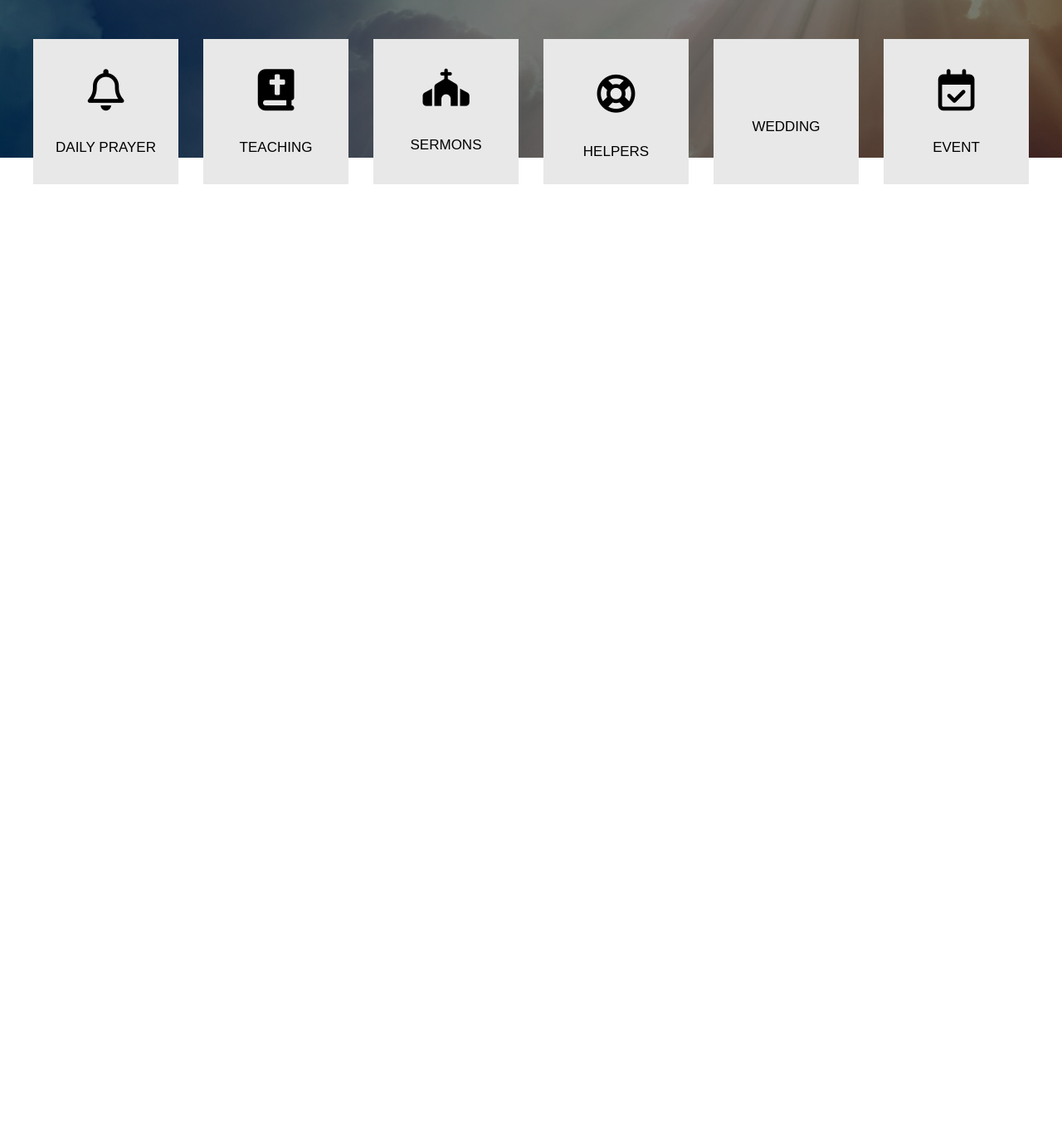
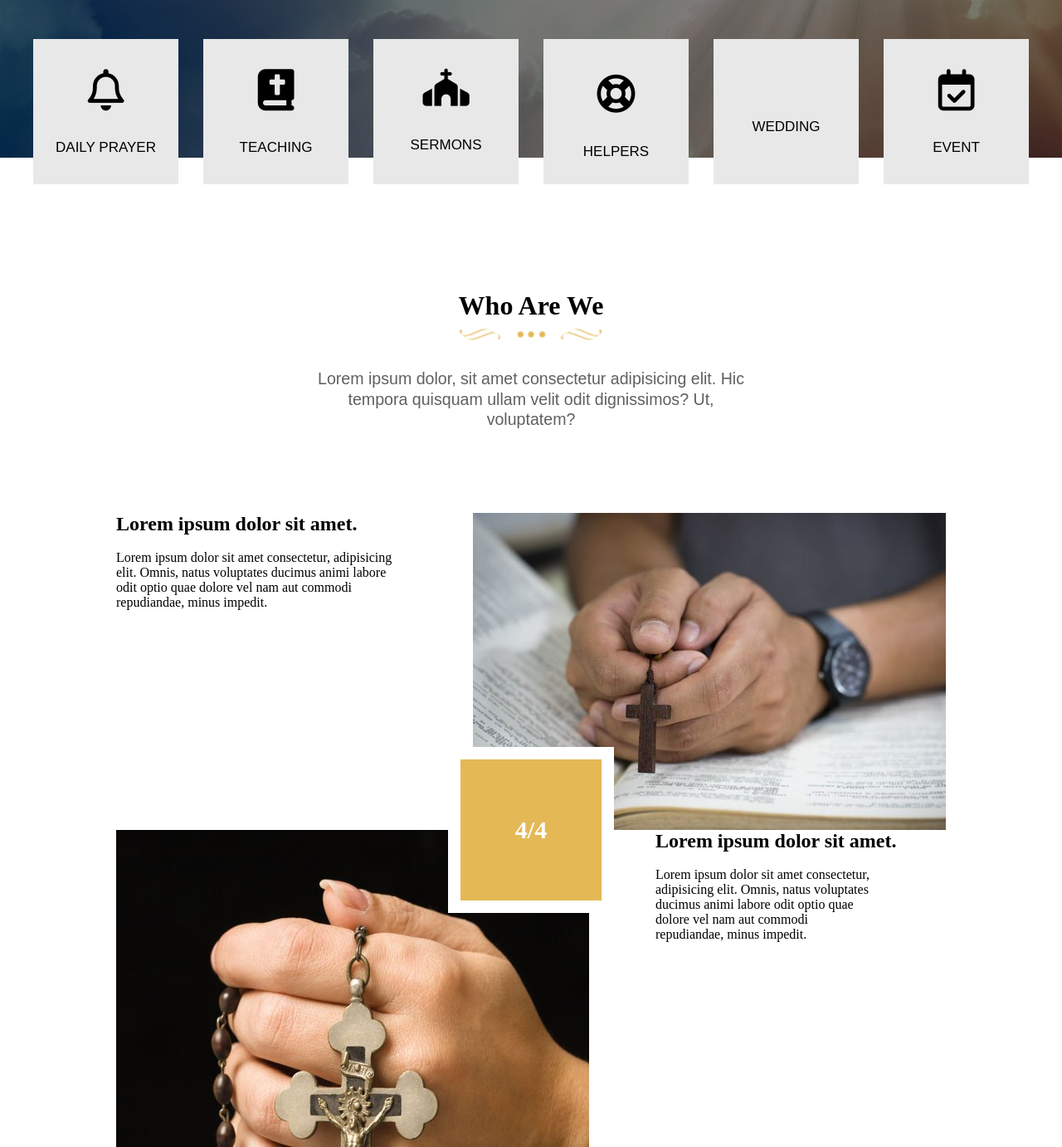
Before and after one commit to miftahstack/Chathedral_church, a plain HTML site: page index.html in a window 1280 px wide. Shown: the part 1610-2992 px from the top of the page at 83% size. Before the commit the page ends 1832 px from the top, so only its background shows below. Drawn offline with nearby package versions, Linux system fonts and the light colour scheme.

Commit message:
Update who

```diff
--- a/index.html
+++ b/index.html
@@ -125,6 +125,39 @@
     </div>
 
 <div class="who">
+    <div class="h11">
+        <h1>Who Are We</h1>
+        <img src="images/Wing.png" alt="Wing.png">
+        <p>Lorem ipsum dolor, sit amet consectetur adipisicing elit. Hic tempora quisquam ullam velit odit dignissimos? Ut, voluptatem?</p>
+    </div>
+
+    <div class="b11">
+
+        <div class="b111">
+            <div class="b01">
+                <h2>Lorem ipsum dolor sit amet.</h2><br>
+                <p>Lorem ipsum dolor sit amet consectetur, adipisicing elit. Omnis, natus voluptates ducimus animi labore odit optio quae dolore vel nam aut commodi repudiandae, minus impedit.</p>
+            </div>
+            <img src="images/who-img-04.jpg" alt="">
+        </div>
+
+        <div class="c1">
+            <h2>4/4</h2>
+        </div>
+
+        <div class="b222">
+            <img src="images/who-img-03.jpg" alt="">
+            <div class="b02">
+                <h2>Lorem ipsum dolor sit amet.</h2><br>
+                <p>Lorem ipsum dolor sit amet consectetur, adipisicing elit. Omnis, natus voluptates ducimus animi labore odit optio quae dolore vel nam aut commodi repudiandae, minus impedit.</p>
+            </div>
+        </div>
+
+
+    </div>
+
+
+
 
 </div>
 
--- a/style.css
+++ b/style.css
@@ -286,7 +286,9 @@ li:hover {
     width: 175px;
     background: #e4b855;
     color: white;
-
+    -webkit-box-shadow: 8px 7px 60px -10px rgba(0, 0, 0, 0.75);
+    -moz-box-shadow: 8px 7px 60px -10px rgba(0, 0, 0, 0.75);
+    box-shadow: 8px 7px 60px -10px rgba(0, 0, 0, 0.75);
 }
 
 .box2 {
@@ -311,6 +313,9 @@ li:hover {
     width: 175px;
     background: #e4b855;
     color: white;
+    -webkit-box-shadow: 8px 7px 60px -10px rgba(0, 0, 0, 0.75);
+    -moz-box-shadow: 8px 7px 60px -10px rgba(0, 0, 0, 0.75);
+    box-shadow: 8px 7px 60px -10px rgba(0, 0, 0, 0.75);
 
 }
 
@@ -336,6 +341,9 @@ li:hover {
     width: 175px;
     background: #e4b855;
     color: white;
+    -webkit-box-shadow: 8px 7px 60px -10px rgba(0, 0, 0, 0.75);
+    -moz-box-shadow: 8px 7px 60px -10px rgba(0, 0, 0, 0.75);
+    box-shadow: 8px 7px 60px -10px rgba(0, 0, 0, 0.75);
 
 }
 
@@ -361,6 +369,9 @@ li:hover {
     width: 175px;
     background: #e4b855;
     color: white;
+    -webkit-box-shadow: 8px 7px 60px -10px rgba(0, 0, 0, 0.75);
+    -moz-box-shadow: 8px 7px 60px -10px rgba(0, 0, 0, 0.75);
+    box-shadow: 8px 7px 60px -10px rgba(0, 0, 0, 0.75);
 
 }
 
@@ -386,6 +397,9 @@ li:hover {
     width: 175px;
     background: #e4b855;
     color: white;
+    -webkit-box-shadow: 8px 7px 60px -10px rgba(0, 0, 0, 0.75);
+    -moz-box-shadow: 8px 7px 60px -10px rgba(0, 0, 0, 0.75);
+    box-shadow: 8px 7px 60px -10px rgba(0, 0, 0, 0.75);
 
 }
 
@@ -404,6 +418,7 @@ li:hover {
     text-transform: uppercase;
 
 
+
 }
 
 .box6:hover {
@@ -411,5 +426,80 @@ li:hover {
     width: 175px;
     background: #e4b855;
     color: white;
+    -webkit-box-shadow: 8px 7px 60px -10px rgba(0, 0, 0, 0.75);
+    -moz-box-shadow: 8px 7px 60px -10px rgba(0, 0, 0, 0.75);
+    box-shadow: 8px 7px 60px -10px rgba(0, 0, 0, 0.75);
 
 }
+
+.h11 {
+    text-align: center;
+    margin-top: 160px;
+}
+
+.h11 img {
+    text-align: center;
+    width: 15%;
+}
+
+.h11 p {
+    text-align: center;
+    font-family: "Source Sans Pro", sans-serif;
+    font-size: 19.6px;
+    font-weight: 300;
+    line-height: 24.704px;
+    color: #606060;
+    padding: 20px 370px 100px;
+}
+
+.b11 {
+    position: relative;
+}
+
+.b111 {
+    display: flex;
+    padding: 0 140px;
+
+}
+
+.b11 p {
+    padding-right: 80px;
+
+
+}
+
+.b222 {
+    display: flex;
+    padding: 0 140px;
+}
+
+.b01 p {
+    padding-right: 80px;
+}
+
+.b02 {
+    padding-left: 80px;
+}
+
+.c1 {
+    height: 200px;
+    width: 200px;
+    background: #e4b855;
+    border: 15px solid #fff;
+    justify-content: center;
+    align-items: center;
+    text-align: center;
+    position: absolute;
+    top: 50%;
+    left: 50%;
+    transform: translate(-50%, -50%);
+
+}
+.c1 h2{
+    justify-content: center;
+    align-items: center;
+    margin-top: 40%;
+    color: white;
+    font-size: 30px;
+
+}
```
Also changed, not shown: images/Wing.png (added), 2 other files.
